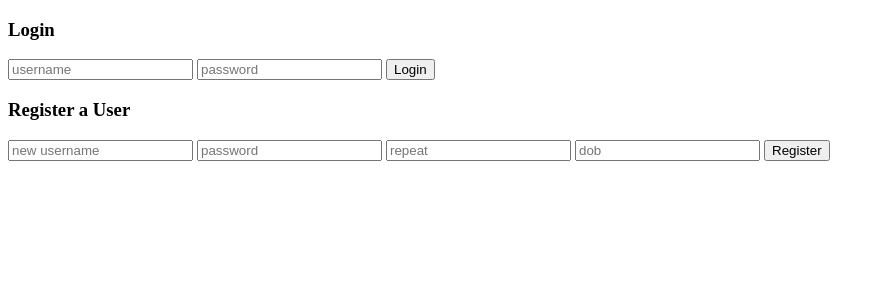
After one commit to HarryChaplain/s6, a PHP site: page /loginPage.php in a window 1280 px wide. The commit adds this page. Shown: the top 300 px of the page, without its empty margins (0-885 px from the left). Run offline with PHP 8.4, Linux system fonts and the light colour scheme.

Commit message:
made login page

```diff
--- /dev/null
+++ b/loginPage.php
@@ -0,0 +1,25 @@
+<!DOCTYPE html>
+<html>
+  <head>
+    <meta charset="utf-8">
+    <title>Login/Register</title>
+  </head>
+  <body>
+    <h3>Login</h3>
+    <form class="" action="" method="post">
+      <input type="text" name="username" placeholder="username">
+      <input type="text" name="password" placeholder="password">
+      <input type="submit" name="login" value="Login">
+    </form>
+    <h3>Register a User</h3>
+    <form action="register.php" method="post">
+
+      <input type="text" name="newUsername" placeholder="new username">
+      <input type="text" name="newPassword" placeholder="password">
+      <input type="text" name="newPassword2" placeholder="repeat">
+      <input type="text" name="newDOB" placeholder="dob">
+      <input type="submit" name="register" value="Register">
+   </form>
+
+  </body>
+</html>
```
Also changed, not shown: page.php (+1 -14 lines), register.php (+5 -9 lines).
